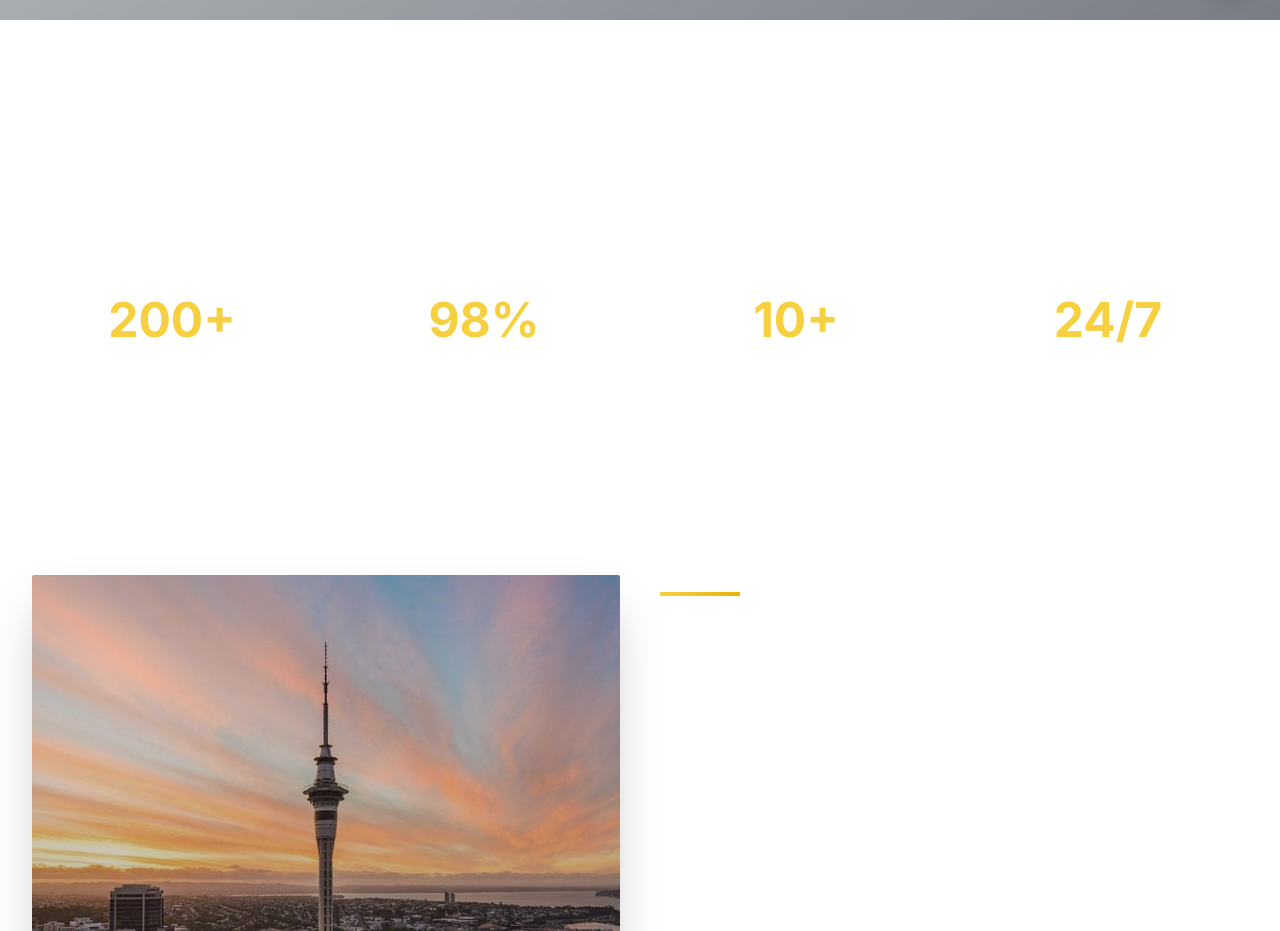
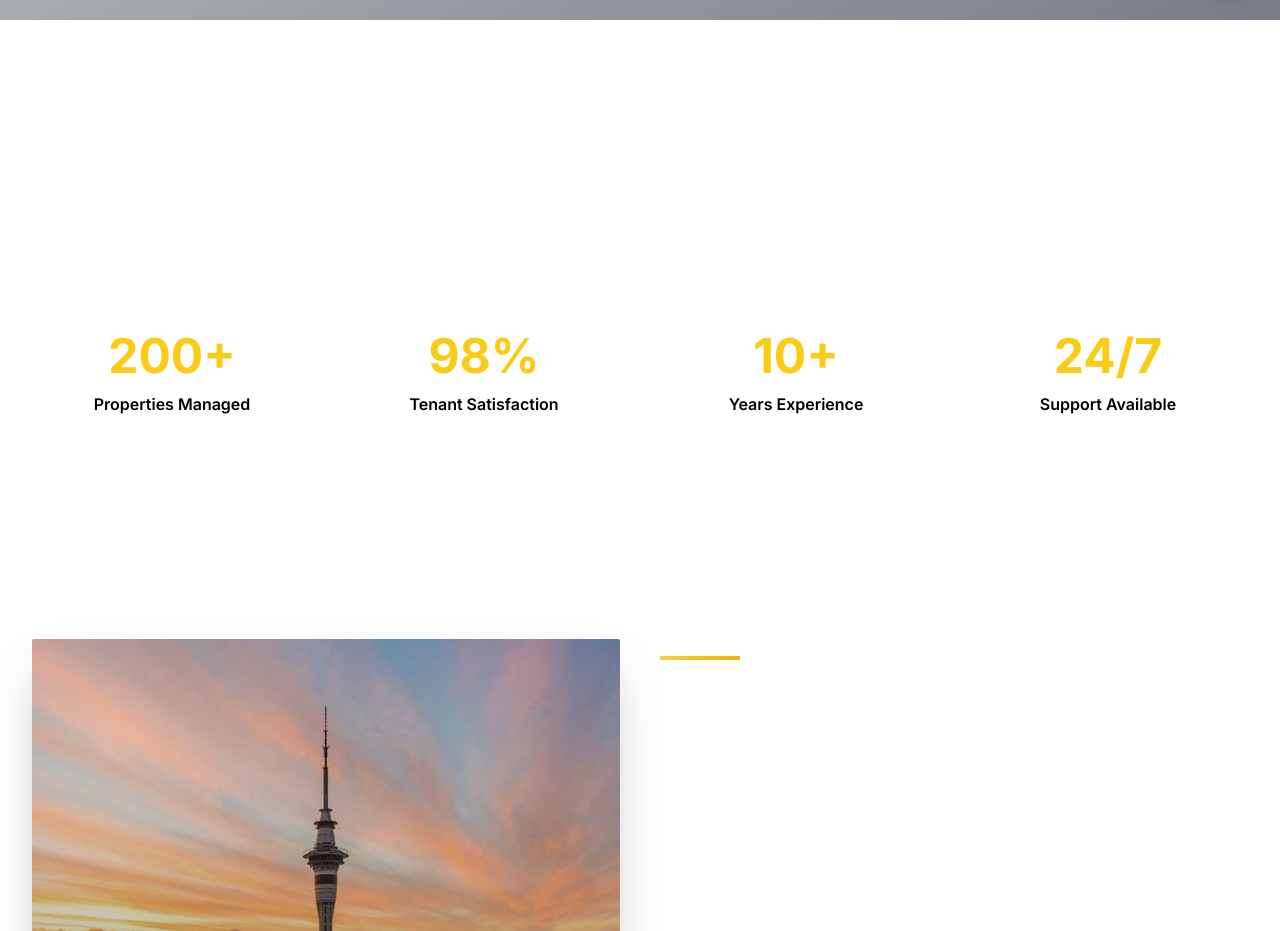
Before and after one commit to FarhanRj389/fivestar, a React (Vite) app: page / in a window 1280 px wide. Shown: the part 780-1711 px from the top of the page. Built offline with nearby package versions, Linux system fonts and the light colour scheme; no server answers; grey boxes are pictures that could not be loaded.

Commit message:
counter adding

```diff
--- a/src/pages/Home.tsx
+++ b/src/pages/Home.tsx
@@ -1,4 +1,4 @@
-import React, { useState,  } from 'react';
+import React, { useState, useEffect, useRef } from 'react';
 import { motion, useScroll, useTransform } from 'framer-motion';
 import { Link } from 'react-router-dom';
 import SEO from '../components/SEO';
@@ -51,11 +51,52 @@ const Home: React.FC = () => {
   ];
 
   const stats = [
-    { number: "200+", label: "Properties Managed" },
-    { number: "98%", label: "Tenant Satisfaction" },
-    { number: "10+", label: "Years Experience" },
-    { number: "24/7", label: "Support Available" }
+    { number: "200+", label: "Properties Managed", value: 200, suffix: "+" },
+    { number: "98%", label: "Tenant Satisfaction", value: 98, suffix: "%" },
+    { number: "10+", label: "Years Experience", value: 10, suffix: "+" },
+    { number: "24/7", label: "Support Available", value: 24, suffix: "/7" }
   ];
+
+  // Custom hook for counter animation
+  const useCountUp = (end: number, duration: number = 2000, start: number = 0) => {
+    const [count, setCount] = useState(start);
+    const [isVisible, setIsVisible] = useState(false);
+    const countRef = useRef(start);
+    const frameRef = useRef<number>();
+
+    useEffect(() => {
+      if (!isVisible) return;
+
+      const startTime = Date.now();
+      const startValue = countRef.current;
+
+      const updateCount = () => {
+        const now = Date.now();
+        const progress = Math.min((now - startTime) / duration, 1);
+
+        // Easing function for smooth animation
+        const easeOutQuart = 1 - Math.pow(1 - progress, 3);
+        const currentCount = Math.floor(startValue + (end - startValue) * easeOutQuart);
+
+        setCount(currentCount);
+        countRef.current = currentCount;
+
+        if (progress < 1) {
+          frameRef.current = requestAnimationFrame(updateCount);
+        }
+      };
+
+      frameRef.current = requestAnimationFrame(updateCount);
+
+      return () => {
+        if (frameRef.current) {
+          cancelAnimationFrame(frameRef.current);
+        }
+      };
+    }, [end, duration, isVisible]);
+
+    return { count, setIsVisible };
+  };
 
   const reasons = [
     {
@@ -202,25 +243,37 @@ const Home: React.FC = () => {
       </section>
 
       {/* Stats Section */}
-      <section className="relative py-16 bg-white/30 pt-32 md:pt-40 z-10">
+      <section className="relative py-16 bg-transparent pt-32 md:pt-40 z-10">
         <div className="max-w-7xl mx-auto px-4 sm:px-6 lg:px-8">
           <div className="grid grid-cols-2 md:grid-cols-4 gap-8">
-            {stats.map((stat, index) => (
+            {stats.map((stat, index) => {
+              const StatCounter = () => {
+                const { count, setIsVisible } = useCountUp(stat.value, 2000 + index * 200);
+
+                return (
                   <motion.div
                     key={stat.label}
                     initial={{ opacity: 0, y: 20 }}
-                whileInView={{ opacity: 1, y: 0 }}
-                transition={{ duration: 0.6, delay: index * 0.1 }}
-                className="text-center"
+                    whileInView={{
+                      opacity: 1,
+                      y: 0,
+                      transition: { duration: 0.6, delay: index * 0.1 }
+                    }}
+                    onViewportEnter={() => setIsVisible(true)}
+                    className="text-center bg-white py-6 rounded-md"
                   >
-        <div className="text-4xl md:text-5xl font-bold text-[#F6D03F] mb-2">
-                  {stat.number}
+                    <div className="text-4xl md:text-5xl p-3 font-bold text-yellow-400">
+                      {count}{stat.suffix}
                     </div>
-                <div className="text-white font-medium">
+                    <div className="text-black font-semibold">
                       {stat.label}
                     </div>
                   </motion.div>
-            ))}
+                );
+              };
+
+              return <StatCounter key={stat.label} />;
+            })}
           </div>
         </div>
       </section>
```
Lines whose indentation alone changed are shown as unchanged.
